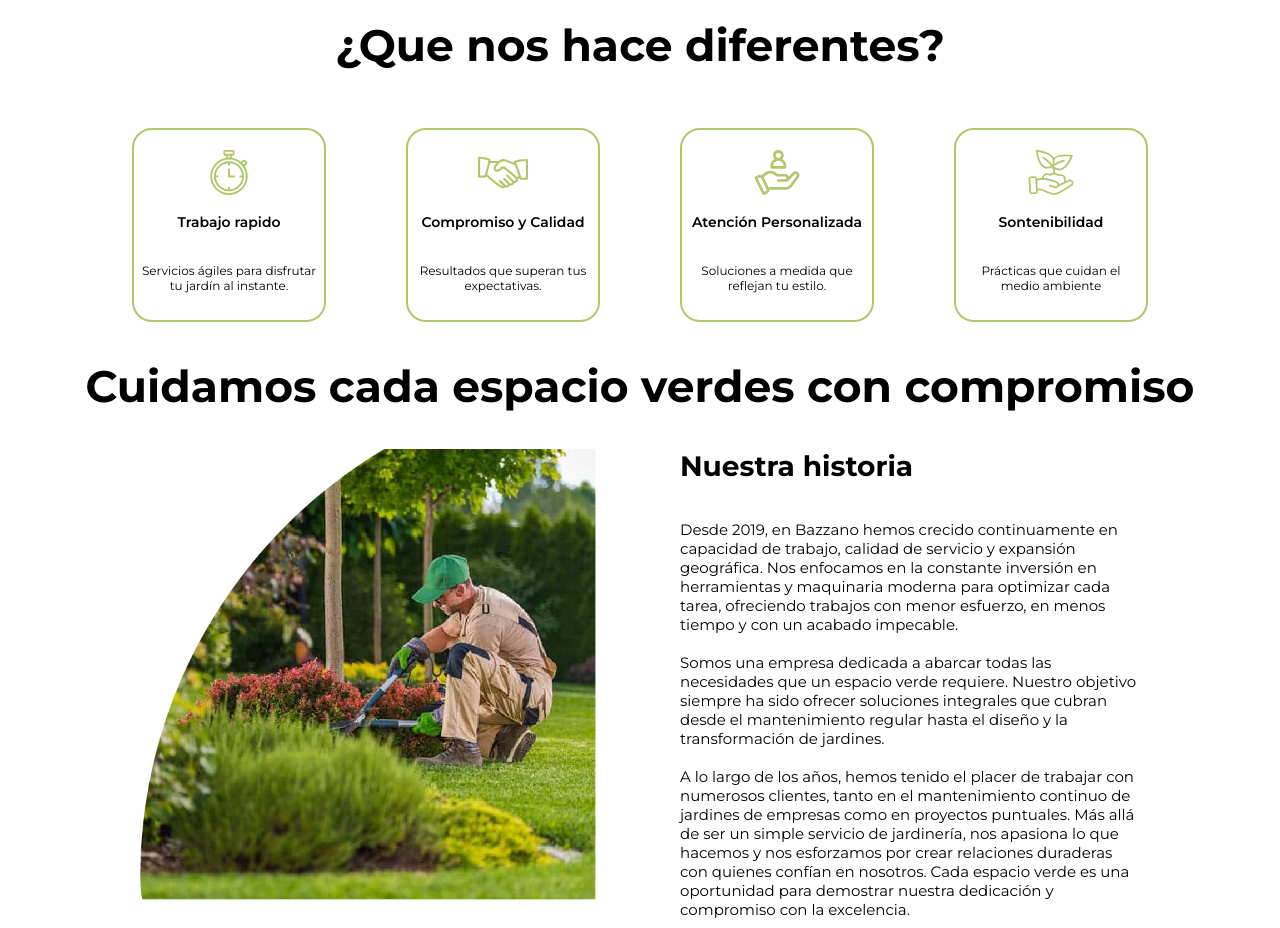
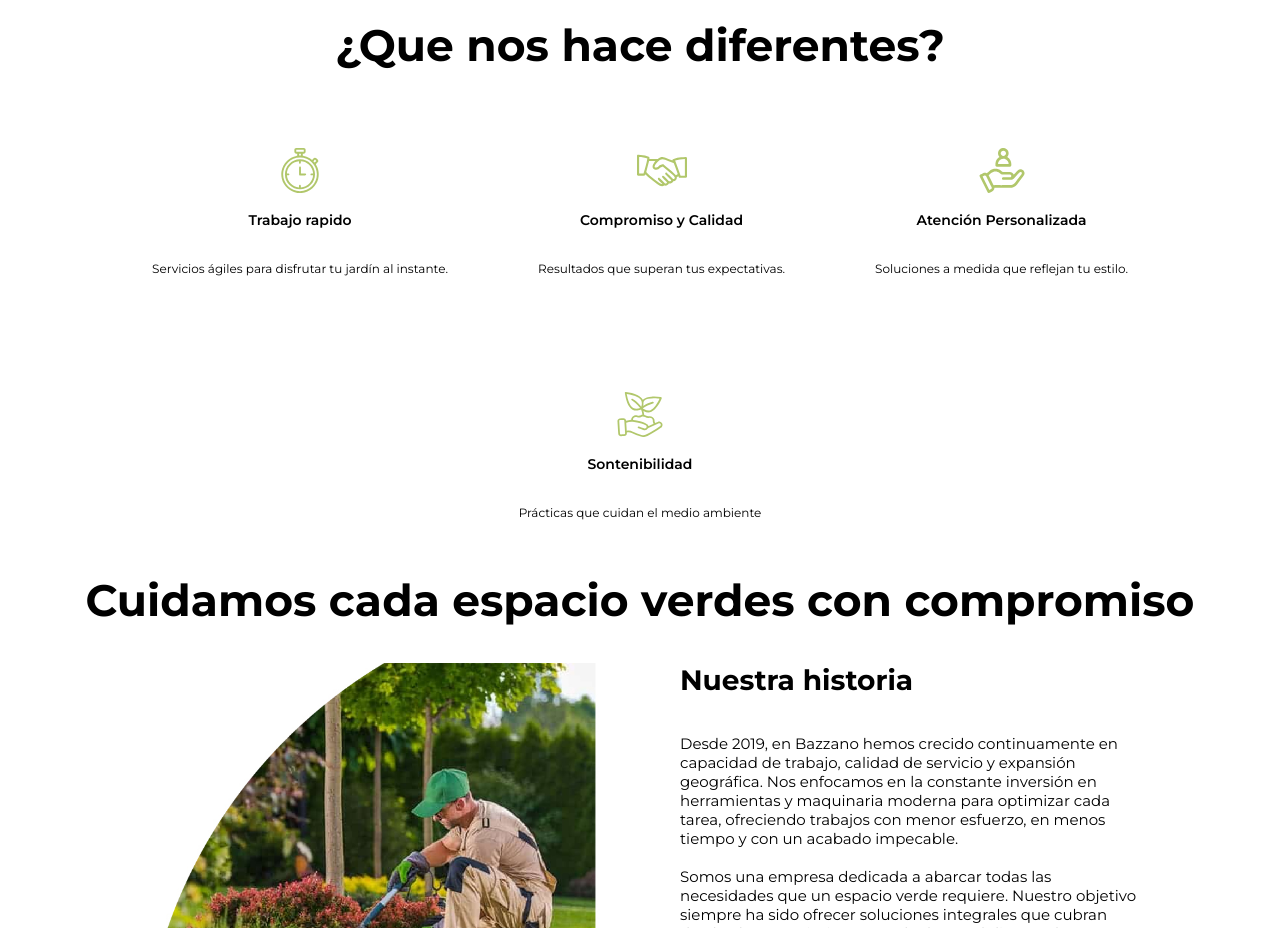
Before and after one commit to tomasmiranda13/bazzano, a React (Vite) app: page / in a window 1280 px wide. Shown: the part 1460-2388 px from the top of the page. Built offline with nearby package versions, Linux system fonts and the light colour scheme.

Commit message:
card-wrpper

```diff
--- a/src/styles/card.css
+++ b/src/styles/card.css
@@ -1,12 +1,3 @@
-.card-wrapper {
-  border: 2px solid #b1c76b;
-  border-radius: 20px;
-  width: 190px;
-  height: 190px;
-  display: flex;
-  flex-direction: column;
-  align-items: center;
-}
 .card-wrapper img {
   padding-top: 20px;
   height: 45px;
--- a/src/styles/item.css
+++ b/src/styles/item.css
@@ -21,7 +21,6 @@
   font-size: 12px;
 }
 @media (max-width: 970px) {
-
   .item-service {
     width: 300px;
     display: flex;
@@ -37,7 +36,4 @@
   }
 }
 @media (max-width: 428px) {
-
-
 }
-}
```
Lines whose indentation alone changed are shown as unchanged.
